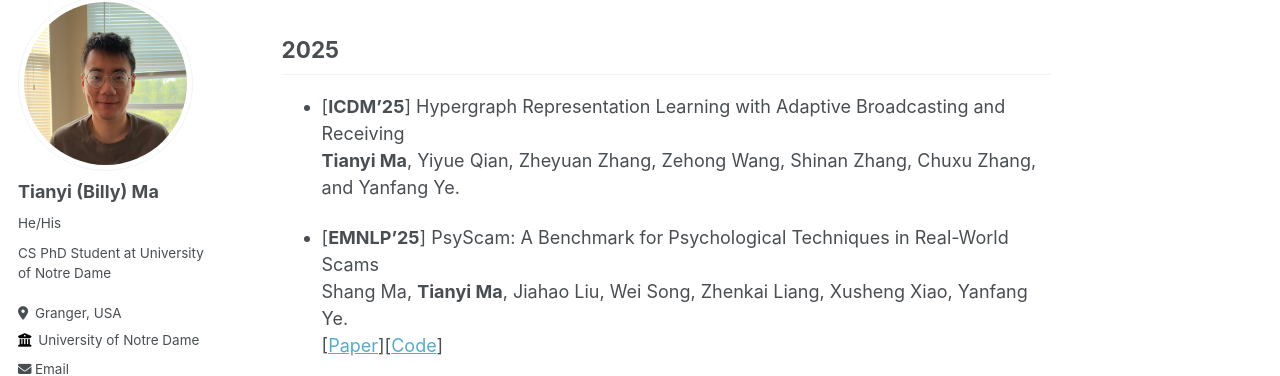
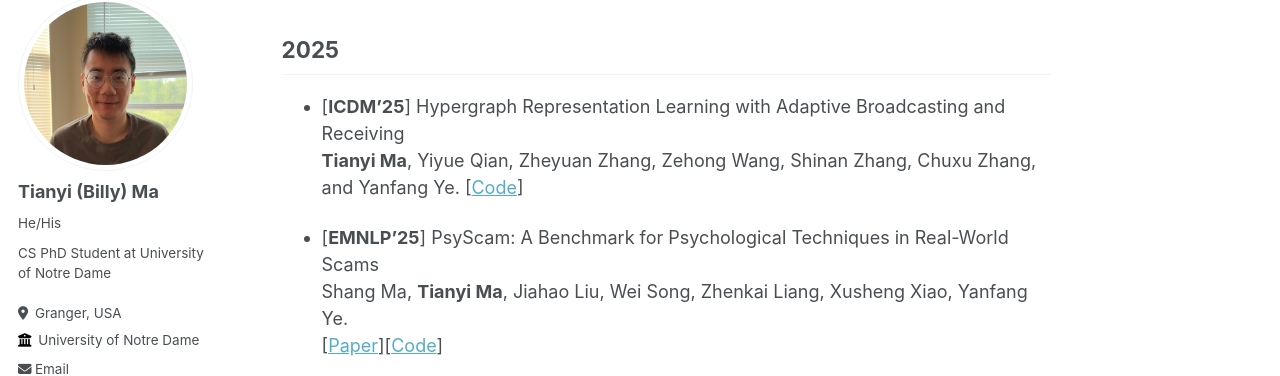
Before and after one commit to Tianyi-Billy-Ma/Tianyi-Billy-Ma.github.io, a Jekyll site: the page built from _pages/about.md, in a window 1280 px wide and 900 px high, scrolled down 1268 px. Shown: the part 110-486 px from the top of the window. Built offline with Jekyll 4.4.1, drawn with Linux system fonts in a browser that asks for light colours; some web fonts are replaced.

Commit message:
Add link to code repository for ICDM'25 paper in the about page, enhancing accessibility to research outputs.

```diff
--- a/_pages/about.md
+++ b/_pages/about.md
@@ -49,6 +49,7 @@ Zehong Wang, Zheyuan Liu, **Tianyi Ma**, Jiazheng Li, Zheyuan Zhang, Xingbo Fu,
 
 - [**ICDM'25**] Hypergraph Representation Learning with Adaptive Broadcasting and Receiving\
 **Tianyi Ma**, Yiyue Qian, Zheyuan Zhang, Zehong Wang, Shinan Zhang, Chuxu Zhang, and Yanfang Ye.
+[[Code](https://github.com/Tianyi-Billy-Ma/BHyGNN)]
 
 - [**EMNLP'25**] PsyScam: A Benchmark for Psychological Techniques in Real-World Scams\
 Shang Ma, **Tianyi Ma**, Jiahao Liu, Wei Song, Zhenkai Liang, Xusheng Xiao, Yanfang Ye.\
```
